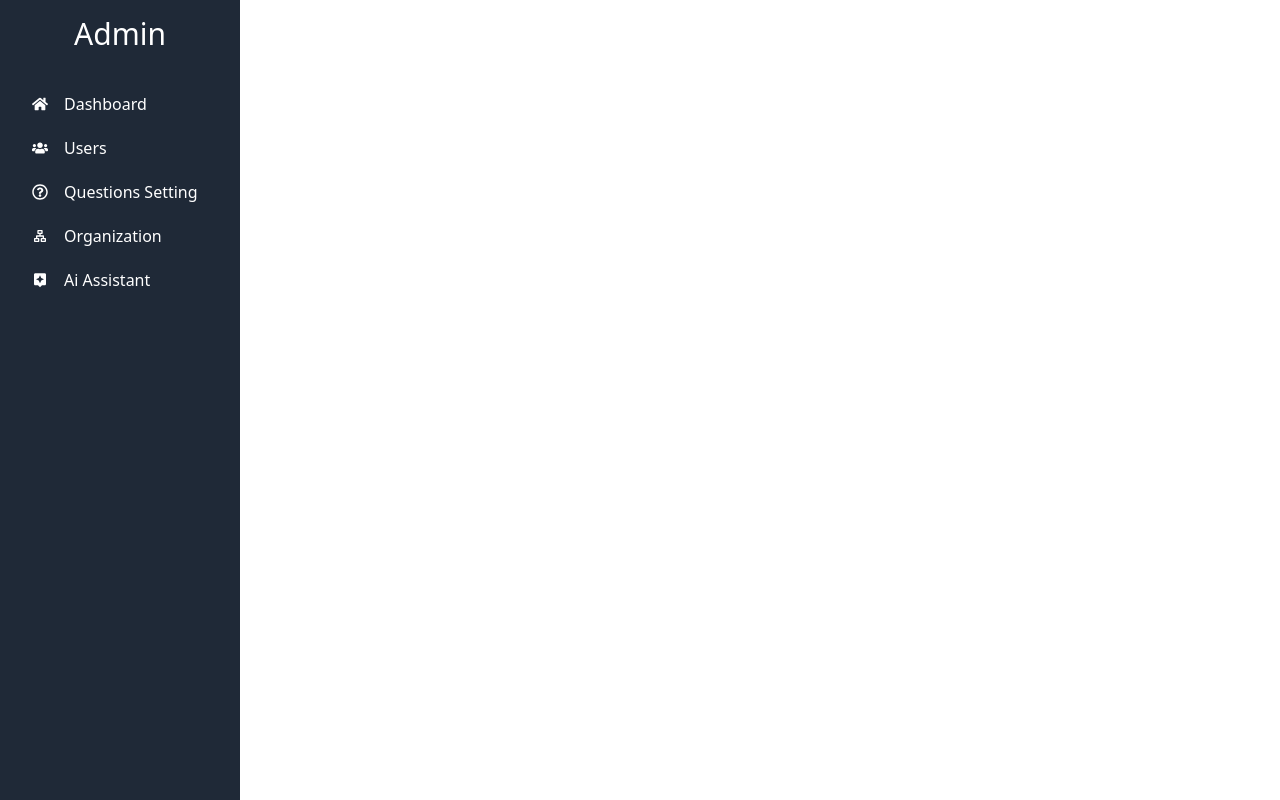
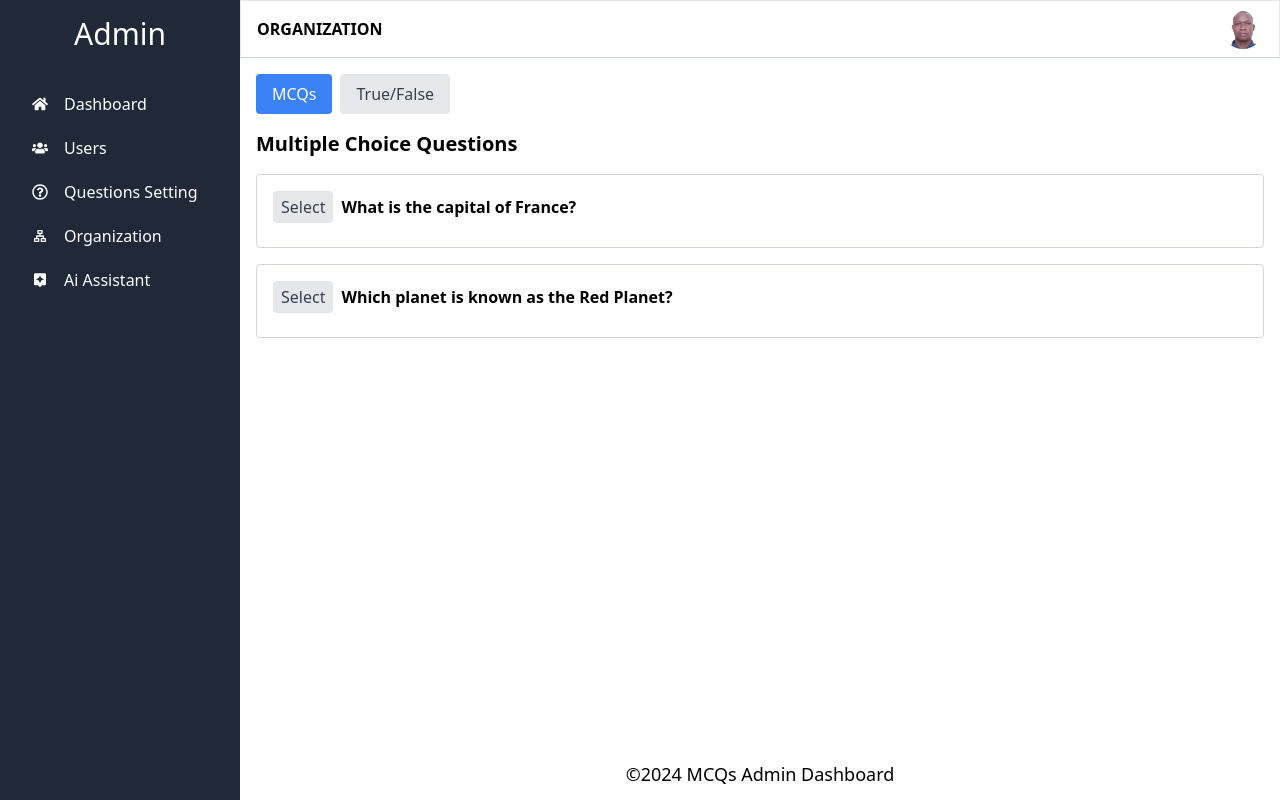
Before and after one commit to atubenjan/vbuilder, a React (Vite) app: page /organization/mcq in a window 1280 px wide. Built offline with nearby package versions, Linux system fonts and the light colour scheme.

Commit message:
Added tabls for MCQs and TrueFalse questions

```diff
--- a/src/components/AddCourseToQuestionModal.jsx
+++ b/src/components/AddCourseToQuestionModal.jsx
@@ -13,6 +13,9 @@ const AddCourseToQuestionModal = ({ isOpen, onClose, question }) => {
       onClose();
     }
   };
+
+  // Ensure question is not null before rendering the modal
+  if (!question) return null;
 
   return isOpen ? (
     <div className="fixed inset-0 z-10 flex items-center justify-center overflow-y-auto bg-gray-700 bg-opacity-50">
@@ -30,7 +33,9 @@ const AddCourseToQuestionModal = ({ isOpen, onClose, question }) => {
               className="w-full p-2 border border-gray-300 rounded"
               required
             >
-              <option value="" disabled>Select a course</option>
+              <option value="" disabled>
+                Select a course
+              </option>
               {courses.map((course) => (
                 <option key={course.id} value={course.id}>
                   {course.name}
@@ -62,7 +67,7 @@ const AddCourseToQuestionModal = ({ isOpen, onClose, question }) => {
 AddCourseToQuestionModal.propTypes = {
   isOpen: PropTypes.bool.isRequired,
   onClose: PropTypes.func.isRequired,
-  question: PropTypes.object.isRequired,
+  question: PropTypes.object,
 };
 
 export default AddCourseToQuestionModal;
--- a/src/components/CourseContent.jsx
+++ b/src/components/CourseContent.jsx
@@ -12,13 +12,13 @@ const CourseContent = () => {
   const [selectedCourse, setSelectedCourse] = useState(null);
 
   const handleAddCourse = (name) => {
-    addCourse({ id: Date.now(), name, questions: [] });
+    addCourse({ id: Date.now().toString(), name, questions: [] });
   };
 
   const handleAddQuestionToCourse = (question) => {
     if (selectedCourse) {
       addQuestionToCourse(selectedCourse.id, question);
-      setIsQuestionModalOpen(false); // Close the modal after adding the question
+      setIsQuestionModalOpen(false);
     }
   };
 
--- /dev/null
+++ b/src/components/MCQPage.jsx
@@ -0,0 +1,82 @@
+import React, { useState } from 'react';
+
+const sampleMCQs = [
+  {
+    id: 1,
+    question: 'What is the capital of France?',
+    options: ['Berlin', 'Madrid', 'Paris', 'Rome'],
+    correctAnswer: 'Paris',
+  },
+  {
+    id: 2,
+    question: 'Which planet is known as the Red Planet?',
+    options: ['Earth', 'Mars', 'Jupiter', 'Saturn'],
+    correctAnswer: 'Mars',
+  },
+];
+
+const MCQPage = () => {
+  const [selectedAnswers, setSelectedAnswers] = useState({});
+  const [selectedQuestions, setSelectedQuestions] = useState({});
+
+  const handleOptionChange = (questionId, option) => {
+    setSelectedAnswers({
+      ...selectedAnswers,
+      [questionId]: option,
+    });
+  };
+
+  const handleToggleQuestion = (questionId) => {
+    setSelectedQuestions((prev) => ({
+      ...prev,
+      [questionId]: !prev[questionId],
+    }));
+  };
+
+  const isQuestionSelected = (questionId) => !!selectedQuestions[questionId];
+
+  return (
+    <div>
+      <h1 className="mb-4 text-xl font-bold">Multiple Choice Questions</h1>
+      <ul>
+        {sampleMCQs.map((q) => (
+          <li
+            key={q.id}
+            className={`p-4 mb-4 border border-gray-300 rounded ${isQuestionSelected(q.id) ? 'bg-gray-100' : ''}`}
+          >
+            <div className="flex items-center mb-2">
+              <button
+                onClick={() => handleToggleQuestion(q.id)}
+                className={`px-2 py-1 mr-2 rounded ${isQuestionSelected(q.id) ? 'bg-blue-500 text-white' : 'bg-gray-200 text-gray-700'}`}
+              >
+                {isQuestionSelected(q.id) ? 'Deselect' : 'Select'}
+              </button>
+              <div className="font-semibold">{q.question}</div>
+            </div>
+            {isQuestionSelected(q.id) && (
+              <ul className="mt-2">
+                {q.options.map((option, index) => (
+                  <li key={index} className="mt-1">
+                    <label>
+                      <input
+                        type="radio"
+                        name={`question-${q.id}`}
+                        value={option}
+                        checked={selectedAnswers[q.id] === option}
+                        onChange={() => handleOptionChange(q.id, option)}
+                        className="mr-2"
+                      />
+                      {option}
+                    </label>
+                  </li>
+                ))}
+              </ul>
+            )}
+          </li>
+        ))}
+      </ul>
+    </div>
+  );
+};
+
+export default MCQPage;
--- a/src/components/Sidebar.jsx
+++ b/src/components/Sidebar.jsx
@@ -12,7 +12,7 @@ import { Link, useLocation } from 'react-router-dom';
 
 const Sidebar = () => {
   const [isOpen, setIsOpen] = useState(false);
-  const location = useLocation(); // To get the current path
+  const location = useLocation();
   const [activeLink, setActiveLink] = useState(location.pathname);
 
   const toggleSidebar = () => {
@@ -44,7 +44,7 @@ const Sidebar = () => {
           isOpen ? 'translate-x-0' : '-translate-x-full'
         } md:translate-x-0 md:relative md:block`}
       >
-        <div className="flex flex-col items-center justify-center py-4">
+        <div className="py-4 text-center">
           <Link to="/" className="text-3xl">
             Admin
           </Link>
--- /dev/null
+++ b/src/components/TrueFalsePage.jsx
@@ -0,0 +1,87 @@
+import React, { useState } from 'react';
+
+const sampleTrueFalse = [
+  {
+    id: 1,
+    question: 'The Earth orbits the Sun.',
+    correctAnswer: 'True',
+  },
+  {
+    id: 2,
+    question: 'Water boils at 90°C.',
+    correctAnswer: 'False',
+  },
+];
+
+const TrueFalsePage = () => {
+  const [selectedAnswers, setSelectedAnswers] = useState({});
+  const [selectedQuestions, setSelectedQuestions] = useState({});
+
+  const handleOptionChange = (questionId, answer) => {
+    setSelectedAnswers({
+      ...selectedAnswers,
+      [questionId]: answer,
+    });
+  };
+
+  const handleToggleQuestion = (questionId) => {
+    setSelectedQuestions((prev) => ({
+      ...prev,
+      [questionId]: !prev[questionId],
+    }));
+  };
+
+  const isQuestionSelected = (questionId) => !!selectedQuestions[questionId];
+
+  return (
+    <div>
+      <h1 className="mb-4 text-xl font-bold">True/False Questions</h1>
+      <ul>
+        {sampleTrueFalse.map((q) => (
+          <li
+            key={q.id}
+            className={`p-4 mb-4 border border-gray-300 rounded ${isQuestionSelected(q.id) ? 'bg-gray-100' : ''}`}
+          >
+            <div className="flex items-center mb-2">
+              <button
+                onClick={() => handleToggleQuestion(q.id)}
+                className={`px-2 py-1 mr-2 rounded ${isQuestionSelected(q.id) ? 'bg-blue-500 text-white' : 'bg-gray-200 text-gray-700'}`}
+              >
+                {isQuestionSelected(q.id) ? 'Deselect' : 'Select'}
+              </button>
+              <div className="font-semibold">{q.question}</div>
+            </div>
+            {isQuestionSelected(q.id) && (
+              <div className="mt-2">
+                <label className="block">
+                  <input
+                    type="radio"
+                    name={`question-${q.id}`}
+                    value="True"
+                    checked={selectedAnswers[q.id] === 'True'}
+                    onChange={() => handleOptionChange(q.id, 'True')}
+                    className="mr-2"
+                  />
+                  True
+                </label>
+                <label className="block mt-1">
+                  <input
+                    type="radio"
+                    name={`question-${q.id}`}
+                    value="False"
+                    checked={selectedAnswers[q.id] === 'False'}
+                    onChange={() => handleOptionChange(q.id, 'False')}
+                    className="mr-2"
+                  />
+                  False
+                </label>
+              </div>
+            )}
+          </li>
+        ))}
+      </ul>
+    </div>
+  );
+};
+
+export default TrueFalsePage;
--- a/src/contexts/ProjectContext.jsx
+++ b/src/contexts/ProjectContext.jsx
@@ -16,7 +16,7 @@ export const ProjectProvider = ({ children }) => {
       id: uuidv4(),
       question,
       answers, // array of possible answers
-      correctAnswer // the correct answer
+      correctAnswer, // the correct answer
     };
     setQuestions((prevQuestions) => [...prevQuestions, newQuestion]);
   };
@@ -26,7 +26,7 @@ export const ProjectProvider = ({ children }) => {
     const newCourse = {
       id: uuidv4(),
       courseName,
-      questions: [] // Start with no questions initially
+      questions: [], // Start with no questions initially
     };
     setCourses((prevCourses) => [...prevCourses, newCourse]);
   };
@@ -37,8 +37,8 @@ export const ProjectProvider = ({ children }) => {
       prevCourses.map((course) =>
         course.id === courseId
           ? { ...course, questions: [...course.questions, question] }
-          : course
-      )
+          : course,
+      ),
     );
   };
 
@@ -50,7 +50,8 @@ export const ProjectProvider = ({ children }) => {
         organizations,
         courses,
         addQuestion,
-        addUser: (userData) => setUsers((prevUsers) => [...prevUsers, userData]),
+        addUser: (userData) =>
+          setUsers((prevUsers) => [...prevUsers, userData]),
         addOrganization: (organizationData) =>
           setOrganizations((prevOrganizations) => [
             ...prevOrganizations,
--- a/src/pages/Organization.jsx
+++ b/src/pages/Organization.jsx
@@ -1,15 +1,44 @@
-import React from 'react';
+import React, { useState } from 'react';
 import Footer from '../components/Footer';
 import PageTitle from '../components/PageTitle';
 import profile from '../assets/profile.jpg';
+import { Link, Outlet, useLocation } from 'react-router-dom';
 
 const Organization = () => {
+  const location = useLocation();
+  const [activeTab, setActiveTab] = useState(
+    location.pathname.split('/').pop() || 'mcq',
+  );
+
+  // Update active tab based on location changes
+  React.useEffect(() => {
+    setActiveTab(location.pathname.split('/').pop() || 'mcq');
+  }, [location]);
+
   return (
     <div className="flex flex-col min-h-screen">
       {/* Main content area */}
       <div className="flex-grow">
         <PageTitle text="Organization" image={profile} showSearch={false} />
-        <div className="px-2 md:px-4">Organization</div>
+        <div className="p-4">
+          <div className="flex mb-4">
+            <Link
+              to="mcq"
+              onClick={() => setActiveTab('mcq')}
+              className={`px-4 py-2 mr-2 rounded ${activeTab === 'mcq' ? 'bg-blue-500 text-white' : 'bg-gray-200 text-gray-700'}`}
+            >
+              MCQs
+            </Link>
+            <Link
+              to="truefalse"
+              onClick={() => setActiveTab('truefalse')}
+              className={`px-4 py-2 rounded ${activeTab === 'truefalse' ? 'bg-blue-500 text-white' : 'bg-gray-200 text-gray-700'}`}
+            >
+              True/False
+            </Link>
+          </div>
+          <Outlet />
+        </div>
       </div>
 
       {/* Footer */}
--- a/src/router/AppRoutes.jsx
+++ b/src/router/AppRoutes.jsx
@@ -7,6 +7,8 @@ import AiAssistant from '../pages/AiAssistant';
 import QuestionsSetting from '../pages/QuestionsSetting';
 import { ProjectProvider } from '../contexts/ProjectContext';
 import Organization from '../pages/Organization';
+import MCQPage from '../components/MCQPage';
+import TrueFalsePage from '../components/TrueFalsePage';
 
 const AppRoutes = () => {
   return (
@@ -20,7 +22,10 @@ const AppRoutes = () => {
               <Route path="/users" element={<Users />} />
               <Route path="/questions" element={<QuestionsSetting />} />
               <Route path="/aiassistant" element={<AiAssistant />} />
-              <Route path="/organization" element={<Organization />} />
+              <Route path="/organization" element={<Organization />}>
+                <Route path="mcq" element={<MCQPage />} />
+                <Route path="truefalse" element={<TrueFalsePage />} />
+              </Route>
             </Routes>
           </div>
         </div>
```
Also changed, not shown: src/components/AddCourseModal.jsx (+32 -5 lines), src/components/AddQuestionModal.jsx (+6 -17 lines), src/components/CourseDetail.jsx (+18 -7 lines).
